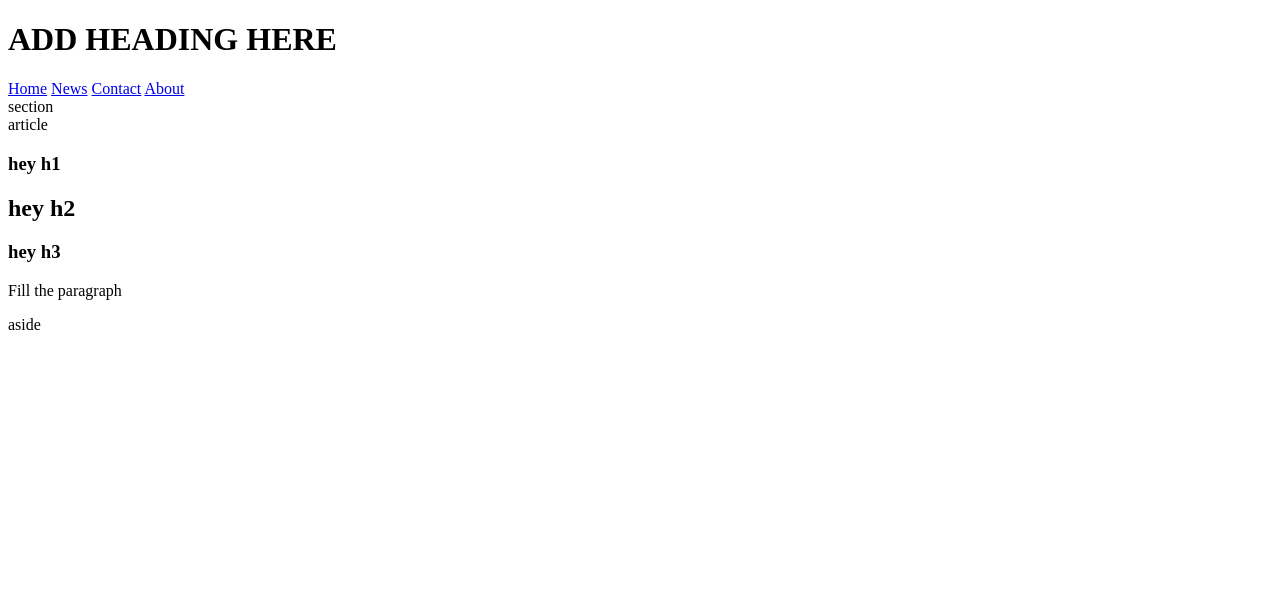
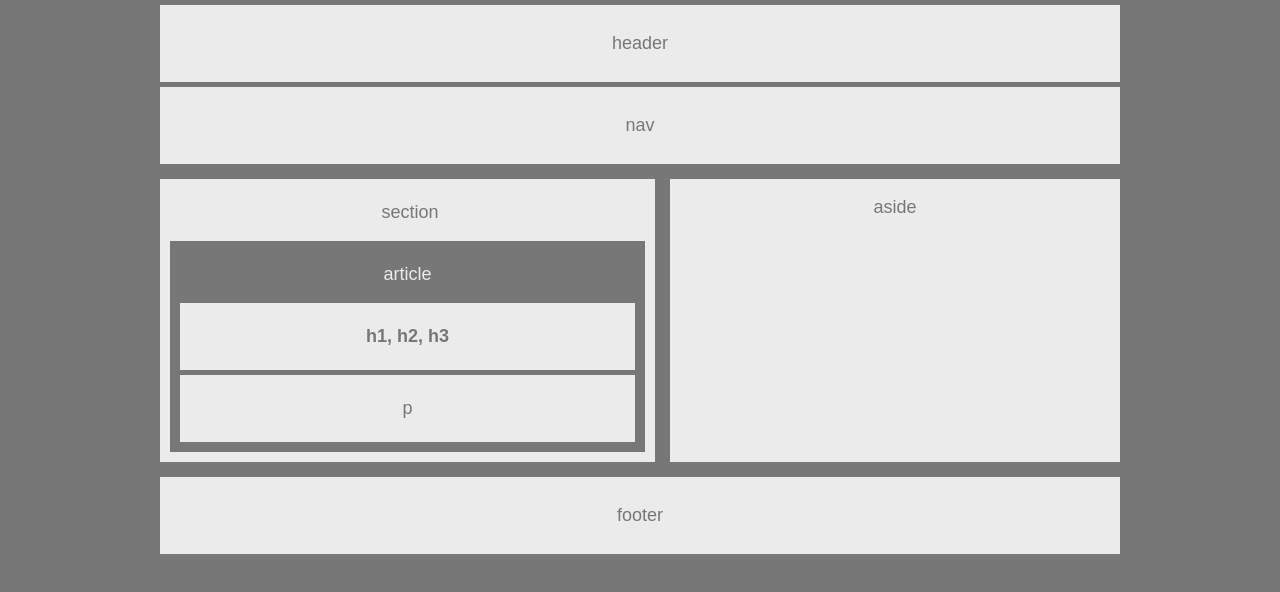
Before and after one commit to DogeCentral/HW-Wireframe, a plain HTML site: page index.html in a window 1280 px wide. Drawn offline with Linux system fonts and the light colour scheme.

Commit message:
final commit

```diff
--- a/index.html
+++ b/index.html
@@ -1,24 +1,48 @@
 <!DOCTYPE html>
-<html>
-    <body>
+<html lang="en">
+<head>
+    <meta charset="UTF-8">
+    <meta name="viewport" content="width=device-width, initial-scale=1.0">
+    <meta http-equiv="X-UA-Compatible" content="ie=edge">
+    <title>HW-Wireframe</title>
+    <link rel="stylesheet" type="text/css" media="screen" href="style.css">
+</head>
+<body>
+    <header class="full-block">
+        <p>header</p>
+    </header>
 
-        <h1>ADD HEADING HERE</h1>
+    <nav class="full-block">
+        <p>nav</p>
+    </nav>
 
-        <div class="topnav">
-        <a class="active" href="#home">Home</a>
-        <a href="#news">News</a>
-        <a href="#contact">Contact</a>
-        <a href="#about">About</a>
-      </div>
+    <div style="display: flex">
+        <section>
+            <p> section</p>
+            <article>
+                <p style="color:#ebebeb">article</p>
 
-        <section> section
-           <article> article
-               <h1>hey h1</h1>
-               <h2>hey h2</h2>
-               <h3>hey h3</h3>
-               <p>Fill the paragraph</p>
-           </article>
+                <div class="sub">
+                    <h1>h1, </h1>
+                    <h2>h2, </h2>
+                    <h3>h3</h3>
+                </div>
+
+                <div class="sub">
+                    <p>p</p>
+                </div>
+            </article>
         </section>
-        <aside>aside</aside>
-    </body>
+
+        <aside>
+
+            <p>aside</p>
+
+        </aside>
+    </div>
+
+    <footer class="full-block">
+        <p>footer</p>
+    </footer>
+</body>
 </html>
--- a/style.css
+++ b/style.css
@@ -1,27 +1,58 @@
-/* Add a black background color to the top navigation */
-.topnav {
-    background-color: #333;
-    overflow: hidden;
+html, body {
+    height: 100%
 }
 
-/* Style the links inside the navigation bar */
-.topnav a {
-    float: left;
-    color: #f2f2f2;
-    text-align: center;
-    padding: 14px 16px;
-    text-decoration: none;
-    font-size: 17px;
+body{
+    font-family: Arial, "Helvetica Neue", Arial, Helvetica, sans-serif;
+    background-color: #777777;
+    width: 960px;
+    font-size: 18px;
+    margin: auto;
 }
 
-/* Change the color of links on hover */
-.topnav a:hover {
-    background-color: #ddd;
-    color: black;
+h1, h2, h3 {
+    display: inline-block;
+    font-size: 18px;
 }
 
-/* Add a color to the active/current link */
-.topnav a.active {
-    background-color: #4CAF50;
-    color: white;
+.full-block{
+    background-color: #ebebeb;
+    color: #777777;
+    text-align: center;
+    margin: auto;
+    padding-top: 10px;
+    padding-bottom: 10px;
+    margin-top: 5px;
+    margin-bottom: 5px
+
 }
+
+section{
+    background-color: #ebebeb;
+    color: #777777;
+    width: 490px;
+    padding: 5px 0px 5px 5px;
+    margin: 10px 10px 10px 0px;
+    text-align: center;
+
+}
+
+article{
+    background-color: #777777;
+    padding: 5px;
+    margin: 5px 10px 5px 5px;
+}
+
+.sub{
+    background-color: #ebebeb;
+    padding: 5px;
+    margin: 5px;
+}
+
+aside{
+    background-color: #ebebeb;
+    color: #777777;
+    margin: 10px 0px 10px 5px;
+    text-align: center;
+    width: 450px;
+}
```
